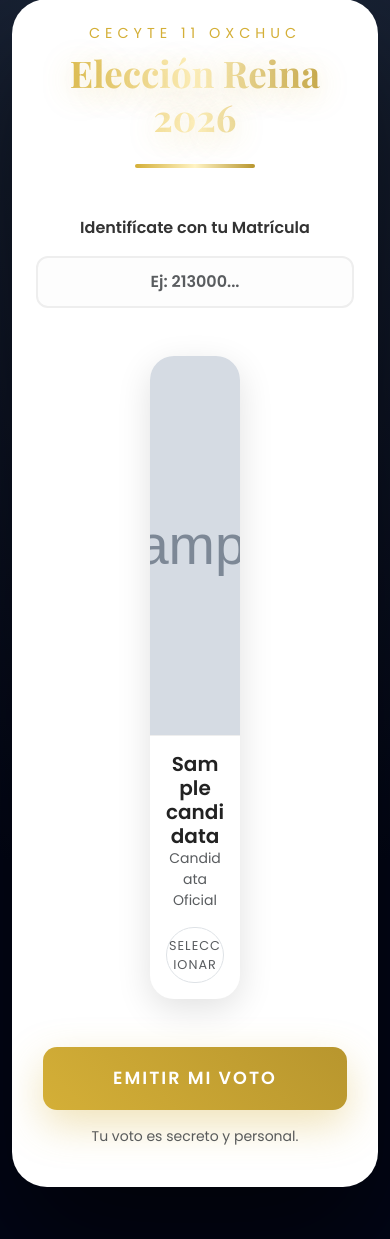
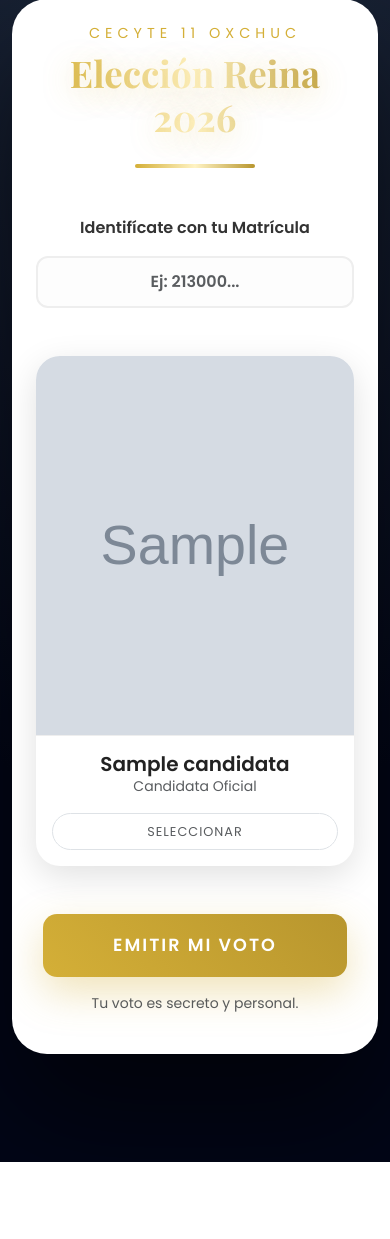
Before and after one commit to alex2205a/votacion-reina, a Flask app: page / in a window 390 px wide. Shown: the part 124-1363 px from the top of the page. After the commit the page ends 1286 px from the top, so only its background shows below. Run offline with Flask 3, Linux system fonts and the light colour scheme; grey boxes marked "Sample" are stand-in pictures; a database or web service that is not in the repository returns one stand-in record (values such as "Sample title"); some libraries are stand-ins or nearby versions.

Commit message:
index.html

```diff
--- a/templates/index.html
+++ b/templates/index.html
@@ -203,7 +203,7 @@ backdrop-filter:blur(5px);
 
 {% for c in candidatas %}
 
-<div class="col-4 col-md-4 col-lg-3">
+<div class="col-lg-3 col-md-6">
 
 <div class="card card-candidata" onclick="seleccionar('{{c.id}}', this)">
 
```
